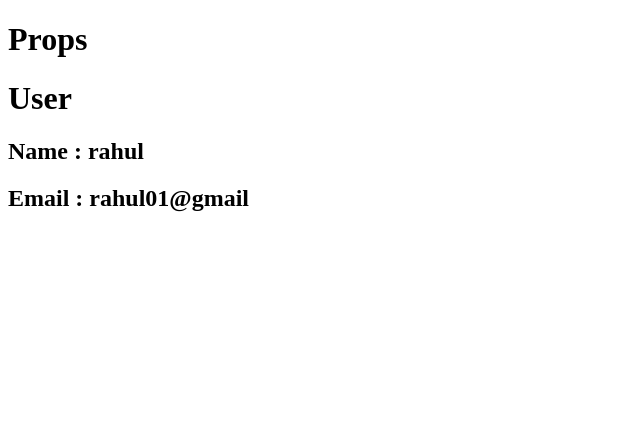
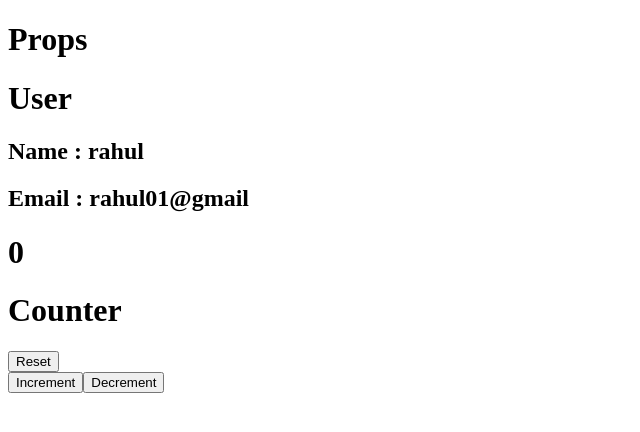
Before and after one commit to Priyankayadav2/vite, a React app: page / in a window 1280 px wide. Shown: the top 432 px of the page, without its empty margins (0-640 px from the left). Built offline with nearby package versions, Linux system fonts and the light colour scheme; the HTML template or start-up script is replaced by a standard one.

Commit message:
lifting up state

```diff
--- a/src/App.jsx
+++ b/src/App.jsx
@@ -1,5 +1,15 @@
 import User from './User'
+import Counter from './Counter'
+import { useState } from 'react';
+
+
 function App() {
+  const[count,setCount]=useState(0)
+
+  function handleReset(){
+    setCount(0)
+  }
+
   const userdata = {
     name:"rahul",
     email:"rahul01@gmail"
@@ -8,6 +18,9 @@
     <div>
       <h1>Props</h1>
       <User user={userdata}/>
+      <Counter count ={count} reset={handleReset}/>
+      <button onClick={()=>setCount(count+1)}>Increment</button>
+      <button onClick={()=>setCount(count-1)}>Decrement</button>
     </div>
   );
 }
--- /dev/null
+++ b/src/Counter.jsx
@@ -0,0 +1,10 @@
+function Counter({count,reset}){
+    return (
+        <div>
+            <h1>{count}</h1>
+            <h1>Counter</h1>
+            <button onClick={reset}>Reset</button>
+        </div>
+    )
+}
+export default Counter;
```
